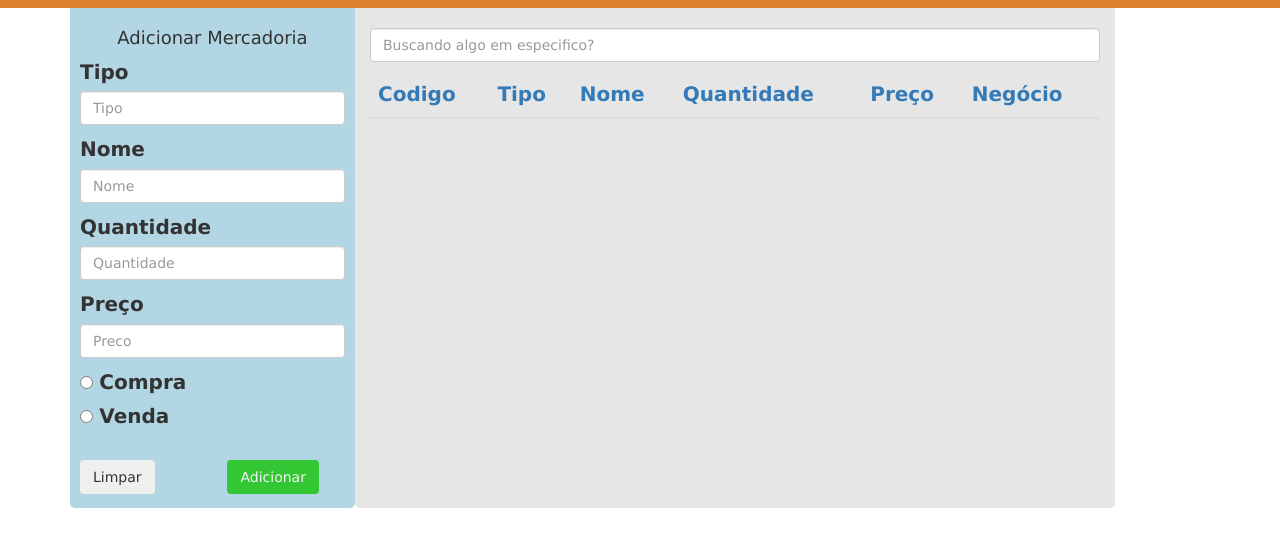
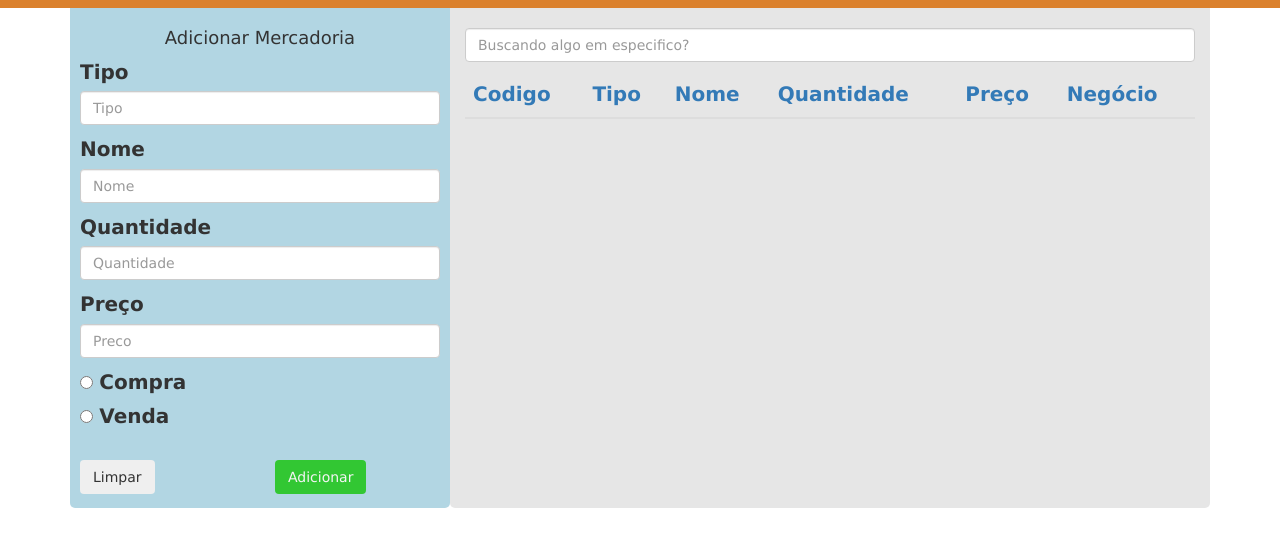
Before and after one commit to Lssouto/web_test, a website: page app/public/index.html in a window 1280 px wide. Drawn offline with Linux system fonts and the light colour scheme; no server answers.

Commit message:
col-sm estilo

```diff
--- a/app/public/index.html
+++ b/app/public/index.html
@@ -19,7 +19,7 @@
 	<div class="container" ng-controller="negMercadoriaCtrl">
 
 		<!-- Inicio do container do form -->
-		<div class="container_form col-md-3">
+		<div class="container_form col-sm-12 col-md-4">
 
 			<!-- Div para ocultar/exibir o formulário, visivel somente em width menor que 991px-->
 			<!-- Ao clicar na div, ela faz uma alteracao no display do addForm -->
@@ -79,7 +79,7 @@
 		<!-- Fim do Container do form -->
 
 		<!-- Inicio do container de exibicao -->
-		<div class="container_table col-md-8">
+		<div class="container_table col-sm-12 col-md-8">
 
 			<!-- Input para busca de um dado -->
 			<input type="text" class="form-control" ng-model="filter.busca" placeholder="Buscando algo em especifico?" />
--- a/package.json
+++ b/package.json
@@ -4,7 +4,8 @@
   "description": "backend for teste web",
   "main": "http.js",
   "scripts": {
-    "start": "cd ./app/server && node index.js"
+    "start": "cd ./app/server && node index.js",
+
   },
   "keywords": [
     "testeweb"
```
